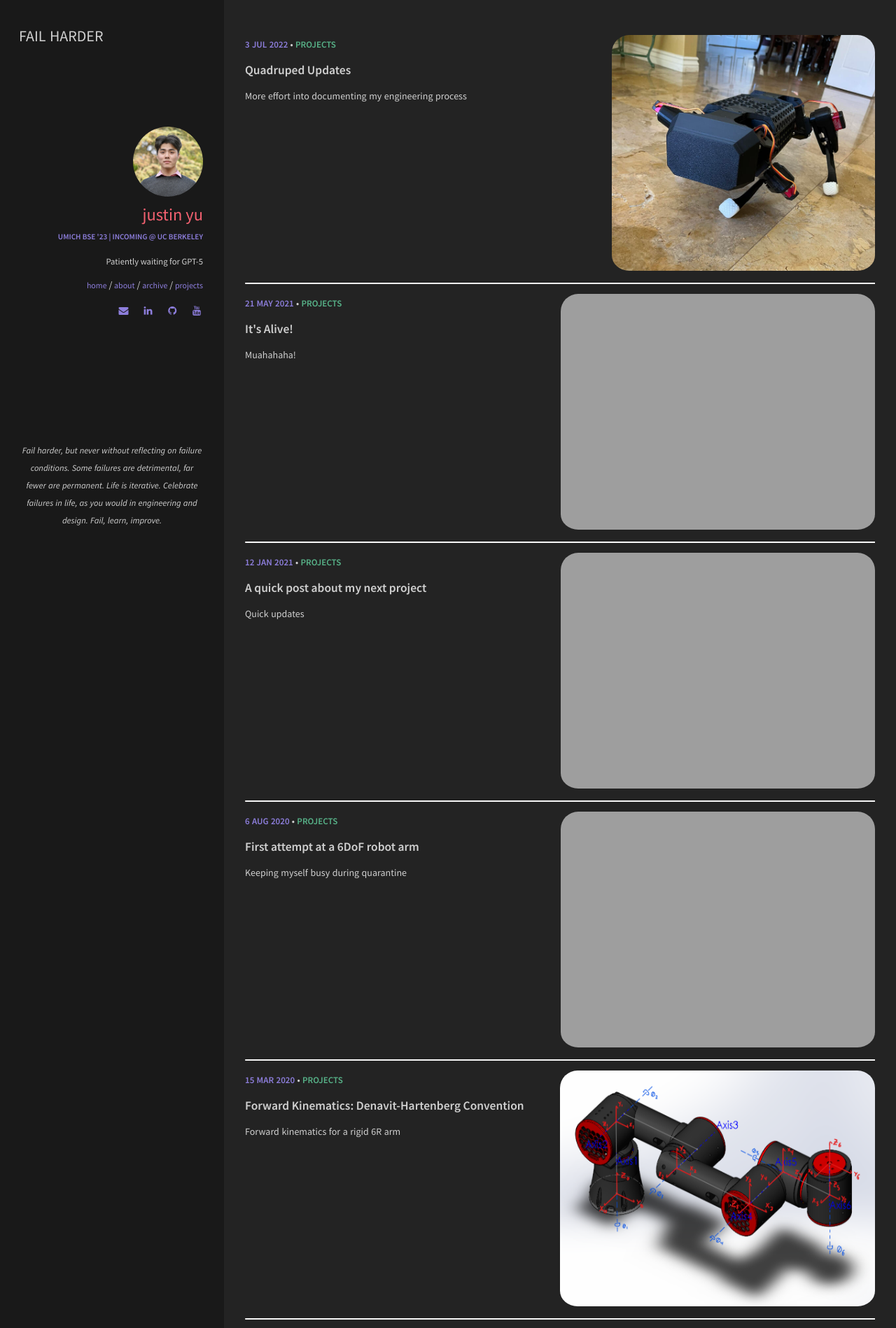
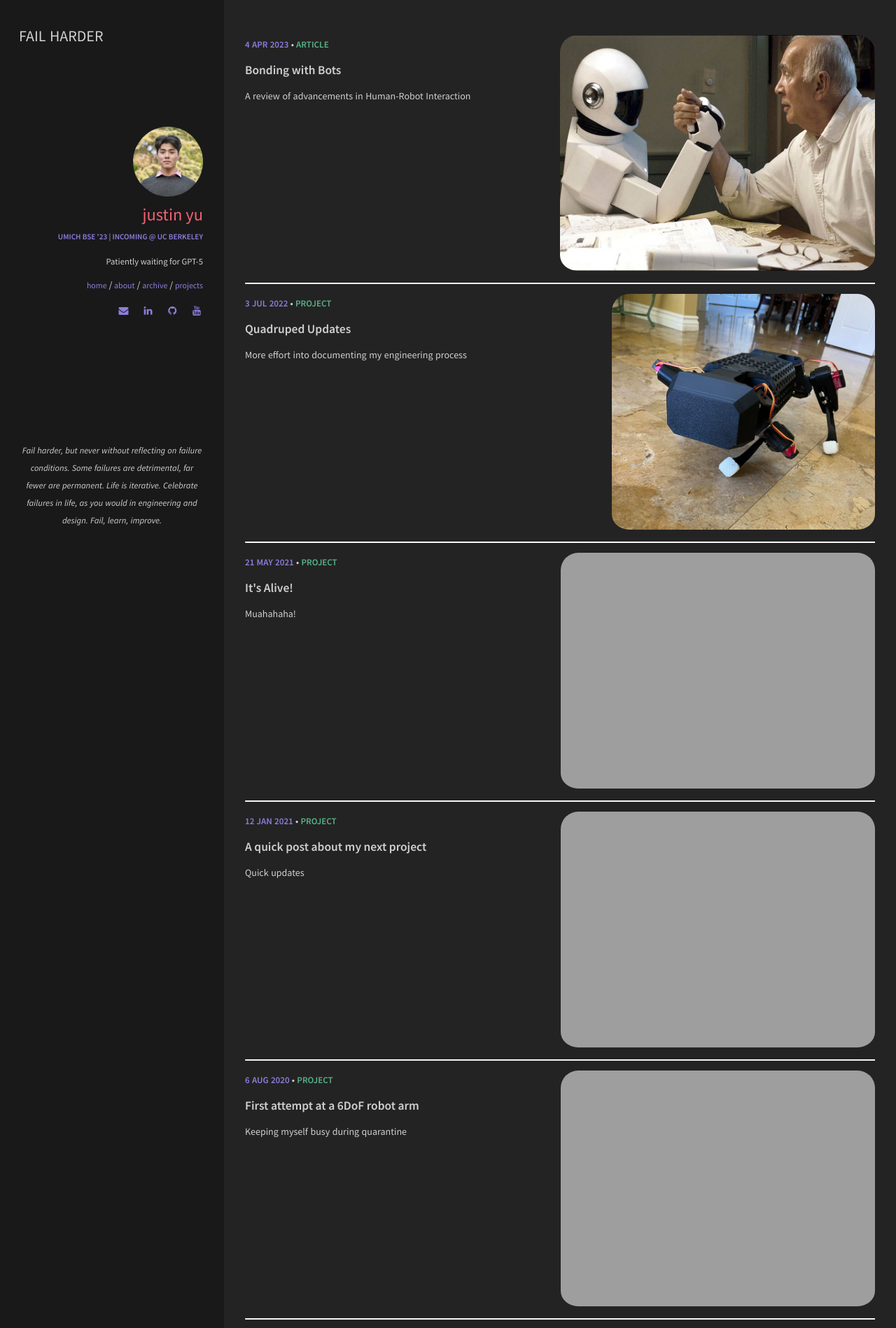
Before and after one commit to uynitsuj/uynitsuj.github.io, a Jekyll site: the page built from index.html, in a window 1280 px wide. Shown: the top 1898 px of the page at 70% size. Built offline with Jekyll 4.4.1, drawn with Linux system fonts in a browser that asks for light colours; some of the changed text lies outside the part shown.

Commit message:
bonding with bots

```diff
--- a/_posts/2020-01-09-improved-elevated-robotic-system-and-method.md
+++ b/_posts/2020-01-09-improved-elevated-robotic-system-and-method.md
@@ -2,7 +2,7 @@
 layout: post
 title:  "Elevated Robotic Assistive Device"
 excerpt: "Discussion of a novel ceiling mounted robotic system"
-categories: [projects]
+categories: [project]
 image: robots/ERAD.JPG
 ---
 
--- a/_posts/2020-03-15-forward-kinematics-denavit-hartenberg-convention-on-a-6r-robotic-arm-example .md
+++ b/_posts/2020-03-15-forward-kinematics-denavit-hartenberg-convention-on-a-6r-robotic-arm-example .md
@@ -2,7 +2,7 @@
 layout: post
 title:  "Forward Kinematics: Denavit-Hartenberg Convention"
 excerpt: "Forward kinematics for a rigid 6R arm"
-categories: [projects]
+categories: [project]
 image: /Post2/Annotation 2020-08-03 222246.png
 ---
 
--- a/_posts/2020-08-06-first-attempt-at-a-6dof-robot-arm.md
+++ b/_posts/2020-08-06-first-attempt-at-a-6dof-robot-arm.md
@@ -2,7 +2,7 @@
 layout: post
 title:  "First attempt at a 6DoF robot arm"
 excerpt: Keeping myself busy during quarantine
-categories: [projects]
+categories: [project]
 image: robots/ezgif-4-f28f910a4123.gif
 ---
 
--- a/_posts/2021-01-12-device-input-threading-and-visualization.md
+++ b/_posts/2021-01-12-device-input-threading-and-visualization.md
@@ -2,7 +2,7 @@
 layout: post
 title:  "A quick post about my next project"
 excerpt: "Quick updates"
-categories: [projects]
+categories: [project]
 image: gallery/QIKstress.gif
 ---
 
--- a/_posts/2021-05-21-its-alive.md
+++ b/_posts/2021-05-21-its-alive.md
@@ -2,7 +2,7 @@
 layout: post
 title:  "It's Alive!"
 excerpt: "Muahahaha!"
-categories: [projects]
+categories: [project]
 image: gallery/ezgif-3-fced31d97cb5.gif
 ---
 
--- a/_posts/2022-07-03-quadruped-documentation.md
+++ b/_posts/2022-07-03-quadruped-documentation.md
@@ -2,7 +2,7 @@
 layout: post
 title:  "Quadruped Updates"
 excerpt: "More effort into documenting my engineering process"
-categories: [projects]
+categories: [project]
 image: 1660686728056.jpeg
 ---
 ### July 3rd, 2022
--- /dev/null
+++ b/_posts/2023-04-04-bonding-with-bots-hri.md
@@ -0,0 +1,110 @@
+---
+layout: post
+title:  "Bonding with Bots"
+excerpt: "A review of advancements in Human-Robot Interaction"
+categories: [article]
+image: Post7/file51575.jpg
+
+---
+
+In a galaxy far far away, Anakin Skywalker constructed C-3PO in the "Star Wars" universe as a droid specially designed to assist with etiquette, customs, and translation tasks [^1], setting a high bar for human-robot interaction. Inspired by this vision, researchers are working to develop sophisticated and intelligent robots capable of reaching similar heights in communication and interaction.
+
+<br>
+
+From factories to hospitals, our own houses to other planets within our system, robots are steadily making their way into every aspect of human life, showing no signs of slowing. According to Brian Scassellati, Ph.D., director of the Social Robotics Lab at Yale University, “Robots that engage with people are absolutely the future. There’s no question that’s where robotics is moving” [^2]. As we continue designing and integrating intelligent machines with human society, it is crucial to develop effective and safe communication methods that allow humans and robots to come together harmoniously.
+
+<br>
+
+This article explores the burgeoning field of human-robot interaction (HRI) and how researchers with this vision are laying the foundation for the ways we will exchange information with our intelligent metallic counterparts.
+
+<br>
+
+### Learning the Language of Humans
+Effective human-robot collaboration relies on humans and robots understanding each other’s actions and intentions. To facilitate this understanding, researchers are developing robotic systems capable of both verbal and non-verbal communication, refining conversational skills, and interpreting gestures, posture, and movements.
+
+<br>
+
+Advances in natural language processing (NLP) enable robots to comprehend and process various forms of human language, including spoken and written communication. Recent high-profile developments in NLP such as ChatGPT, Microsoft Bing Chat, and Google Bard, have brought these advancements to the mainstream. To this end, researchers are relying heavily on deep learning and mimicking the human cognitive model to enhance a machine’s ability to understand nuances in human speech and natural language. The architecture underpinning today's popular chatbots was first introduced in a 2017 paper titled "Attention Is All You Need" by Vaswani and his team [^3], where they present a new approach to designing intelligent language models with "attention mechanisms," drawing inspiration from the human cognitive model of selective attention. Just as our human minds can efficiently process complex situations by focusing our attention on essential information, attention mechanisms enable artificially intelligent systems to hone in on vital portions of input data while ignoring less relevant information. For instance, ChatGPT uses attention mechanisms to weigh the importance of different words or phrases within context, allowing the model to capture and encode information about complex patterns and relationships in language, leading to more coherent and contextually appropriate responses, ultimately improving the performance in text summarization and conversation generation tasks.
+
+<br>
+
+In addition to understanding human speech, mastering the subtle art of non-verbal conversation is essential for robots to collaborate effectively with humans. Non-verbal cues, such as gestures and body language, play a crucial role in our human communications. Andrea Bonarini's article, "Communication in Human-Robot Interaction," published in Current Robotics Reports 2020, highlights the diverse dimensions of human-robot communication, emphasizing that interactions are not confined to verbal language alone [^4]. This encompasses all relevant aspects of communication, utilizing the full range of sensory channels, including hearing, sight, and touch. The report emphasizes the need for both human and robotic agents to process the signals detected along these multi-modal channels to make informed decisions on how to behave and act when interacting with one another.
+
+<br>
+
+For example, turn-taking is a vital component of dialogue, and conversational robots must recognize and understand how to react to indications of a shift in turn in real-time. Knowing when to speak and when to listen allows robots to communicate smoothly with humans, and heavily relies on non-verbal cues. Gabriel Skantze's article [^5] reviewing conversational turn-taking applied to HRI provides a comprehensive analysis of cues that facilitate turn-taking during verbal exchanges. These include verbal cues, prosody, breathing, gaze, and gestures. The verbal aspect of spoken language is paramount for regulating turn shifts. For example, the phrase “I would like to order a...” is not syntactically complete, and a listener would wait for the speaker to finish the sentence. Prosody refers to the stress and intonation patterns in speech that can convey turn-taking information. Breathing can also offer cues, as speakers typically pause to inhale before starting a new turn. Gaze and gestures also contribute essential information about turn-taking, with eye contact and body language signaling a speaker's intention to initiate or relinquish a turn. The article further explores prior work done to model turn-taking, including end-of-turn detection, handling user interruptions, generating turn-taking cues, and multi-party human-robot interactions.
+
+<br>
+
+Researchers from Germany’s Otto-von-Guericke University Magdeburg have implemented RoSA, a Robot System Assistant, for safe and intuitive human-machine interaction [^6]. The authors designed a new multi-modal system for human-machine interaction based on speech, facial, and gesture recognition, addressing the need to leverage multi-modal sensing channels in Bonarini’s article [^4]. Various modules were implemented to encode interaction information, with a notable example being the attention module, used to estimate the user’s intention to interact with the robot. Features used to estimate engagement and disengagement include gaze, head pose (Fig. 1), posture, speech, and distance. The study reports that their method achieves usability scores similar to an entirely human remote-controlled robot interaction, emphasizing speech and pointing gestures as essential interaction modalities. The authors emphasize the need for modular and iterative systems that can be improved through ongoing studies and regular evaluations. RoSA serves as a starting point for creating such a system, laying the foundation for the future development of natural and collaborative human-robot interactions.
+
+<br>
+
+![HeadPose]({{ site.url }}/img/Post7/HeadPose.png)
+Figure 1. Head pose detection used in RoSA attention module
+
+<br>
+
+By closely examining how humans communicate, researchers are able to design and implement robots that can more effectively understand and interact with their human counterparts. Pioneering work such as RoSA demonstrates the potential for creating seamless and intuitive interactions between humans and robots through the use of multi-modal sensing.
+
+<br>
+
+### Robot Competence, Human Confidence, and Mutual Trust
+Establishing trust is vital for effective collaboration between humans and robots. The Endsley model offers a structured approach to designing robotic systems with high situational awareness, enabling them to make competent and informed decisions while working alongside humans, thereby increasing human trust. The Endsley model consists of three components: perception, comprehension, and projection. The perception stage involves recognizing and processing relevant information from the environment. Robots must accurately perceive and interpret various elements such as objects, events, and the status of ongoing tasks. The comprehension stage requires understanding the meaning and implications of the perceived information. This involves integrating and analyzing data to develop a coherent understanding of the current situation and how it relates to the task at hand. The final stage, projection, involves anticipating future actions or events based on the current understanding of the situation. Projection allows robots to make informed decisions, adapt to changes, and act proactively.
+
+<br>
+
+A special issue titled "Situation awareness in human-machine interactive systems" by Tom Ziemke and co-authored by Mica Endsley [^7], features six papers exploring how to improve both humans' and machines' abilities to understand their surroundings and work together more effectively. The papers in this collection address a range of issues related to situation awareness in human-machine interactive systems, including team and shared situation awareness, trust, transparency, timing, engagement, and ethics. The goal is to develop new approaches for improving the ability of both humans and machines to understand their surroundings and make informed decisions. This involves integrating information from different sources, selecting relevant data, making predictions about future events, assessing uncertainties, making decisions, and interacting with other agents.
+
+<br>
+
+Developing robotic systems with high situational awareness contributes to building trust between humans and robots, as they demonstrate a deeper understanding of the context and make more competent decisions, leading to more realistic expectations and well-calibrated trust and confidence between humans and their robotic partners.
+
+<br>
+
+### R2-D2 or T-800?
+A common notion is that robots interacting with humans can and therefore should mimic human behavior and characteristics as closely as possible, with the aim of creating human-robot interactions that closely resemble human-human interactions. This idea stems from the belief that human-human interactions lead to more enjoyable relationships and efficient work dynamics. However, it is important to recognize that robots need not always be designed solely for work purposes, and their unique designs and capabilities may offer innovative ways to engage with humans.
+
+<br>
+
+An early example of a successful commercial social robot is the Sega Toys iDog [^8], a robot dog toy that reacts to input from an MP3 player by lighting up and "dancing" to the music's rhythm (Fig. 2). Its worldwide popularity can be partly attributed to humans' inherent tendency to anthropomorphize non-human entities, assigning human-like characteristics, emotions, and intentions to them, regardless of whether there existed any intentionality.
+
+<br>
+
+![iDog]({{ site.url }}/img/Post7/iDog.png)
+Figure 2. Sega Toys iDog
+
+<br>
+
+A research group at the University of Hertfordshire investigated deeper into the concept of intentionality in autonomous robots by exploring the impact of intrinsically motivated robot behavior on humans' social perceptions of robots [^9]. An example of intrinsically motivated behavior is when a child plays with a puppy purely for the enjoyment of the activity, without external incentives or extrinsic goals. The child's motivation to interact with the puppy stems from the inherent pleasure of the activity itself. A quantitative analysis of post-interaction questionnaires showed a significantly higher perception of the dimension "warmth" in intrinsically motivated robot behavior compared to baseline behavior. In human social cognition, warmth is considered a primary dimension for social attitude formation. In the paper, baseline behavior refers to reactive behavior that is not adaptive. This means that the robot responds to stimuli in its environment but does not change its behavior over time based on its experiences.
+
+<br>
+
+By incorporating the ideas of intentionality and intrinsic motivation into robot design, roboticists can create more engaging and enjoyable human-robot interactions that do not solely rely on mimicking human behavior.
+
+<br>
+
+### Towards a Future of Harmonious Collaboration
+The future of human-robot collaboration is promising, as advancements in processing and sensing technologies continue to advance the intelligence of the machines around us. The field is continuously breaking new ground in understanding and enhancing communication between humans and robots. Researchers not only focus on verbal and non-verbal language comprehension but also explore the importance of trust, situational awareness, and intrinsic motivation to foster more effective and enjoyable interactions. As robots become an integral part of our daily lives, it is essential to continue investigating and refining these aspects of HRI. By learning from the complexities of human communication and embracing the unique capabilities of robots, we can work towards a future where humans and robots collaborate harmoniously and efficiently, making our lives better, safer, and more productive.
+
+<br>
+
+References
+
+[^1]:[Star Wars Character Encyclopedia: Updated and Expanded, 1st ed., DK Publishing, 2016, p. 36. ISBN: 978-5-0010-1452-2.](https://en.wikipedia.org/wiki/C-3PO)
+
+[^2]:[K. Weir, “The dawn of social robots - Roboticists must dip heavily into psychological science,” Monitor on Psychology, vol. 49, no. 1, p. 50, Jan. 2018.](https://www.apa.org/monitor/2018/01/cover-social-robots)
+
+[^3]:[A. Vaswani et al., “Attention Is All You Need,” arXiv:1706.03762 (cs.CL), Jun. 2017.](https://proceedings.neurips.cc/paper_files/paper/2017/file/3f5ee243547dee91fbd053c1c4a845aa-Paper.pdf)
+
+[^4]:[A. Bonarini, “Communication in Human-Robot Interaction,” Curr Robot Rep, vol. 1, pp. 279-285, Aug. 2020.](https://link.springer.com/article/10.1007/s43154-020-00026-1)
+
+[^5]:[G. Skantze, “Turn-taking in Conversational Systems and Human-Robot Interaction: A Review,” Comput. Speech Lang., vol. 54, May 2021.](https://www.sciencedirect.com/science/article/pii/S088523082030111X)
+
+[^6]:[D. Strazdas, J. Hintz, A. Khalifa, A. A. Abdelrahman, T. Hempel and A. Al-Hamadi, “Robot System Assistant (RoSA): Towards Intuitive Multi-Modal and Multi-Device Human-Robot Interaction,” Sensors, vol. 22, no. 3, p. 923, Jan. 2022.](https://www.mdpi.com/1424-8220/22/3/923)
+
+[^7]:[T. Ziemke, K. E. Schaefer and M. Endsley, “Situation awareness in human-machine interactive systems,” Cognitive Systems Research, vol. 46, pp. 1-2, Dec. 2017.](https://www.sciencedirect.com/science/article/pii/S1389041717301870)
+
+[^8]:[B. Christensen, “Sega’s idog – The Friendly Robot Puppy,” Live Science, Feb. 2005.](https://www.livescience.com/127-sega-idog-friendly-robot-puppy.html)
+
+[^9]:[M. M. Scheunemann et al., “Human perception of intrinsically motivated autonomy in human-robot interaction,” Interaction Studies, vol. 30, no. 5, Feb. 2022](https://journals.sagepub.com/doi/full/10.1177/10597123211066153)
```
Also changed, not shown: img/Post7/file51575.jpg (added), 2 other files.
